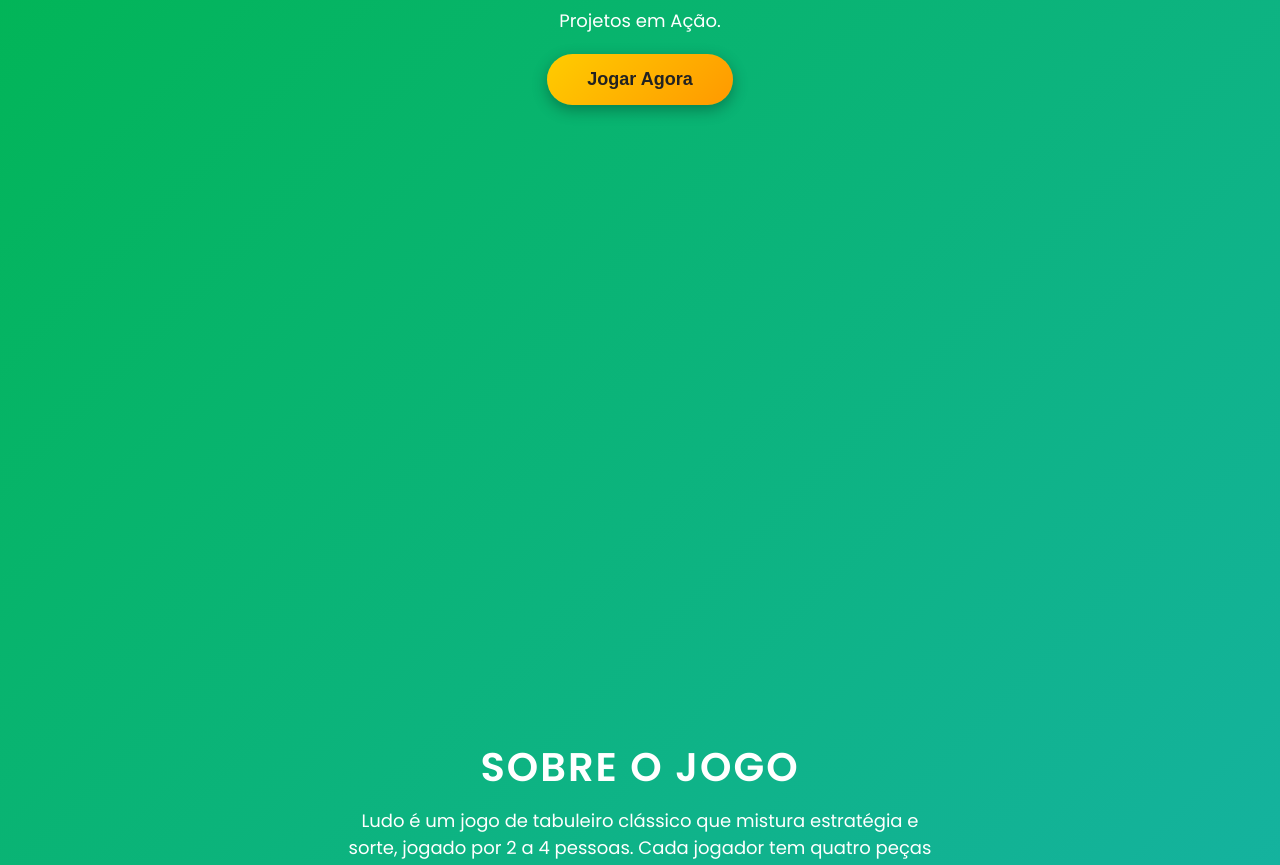
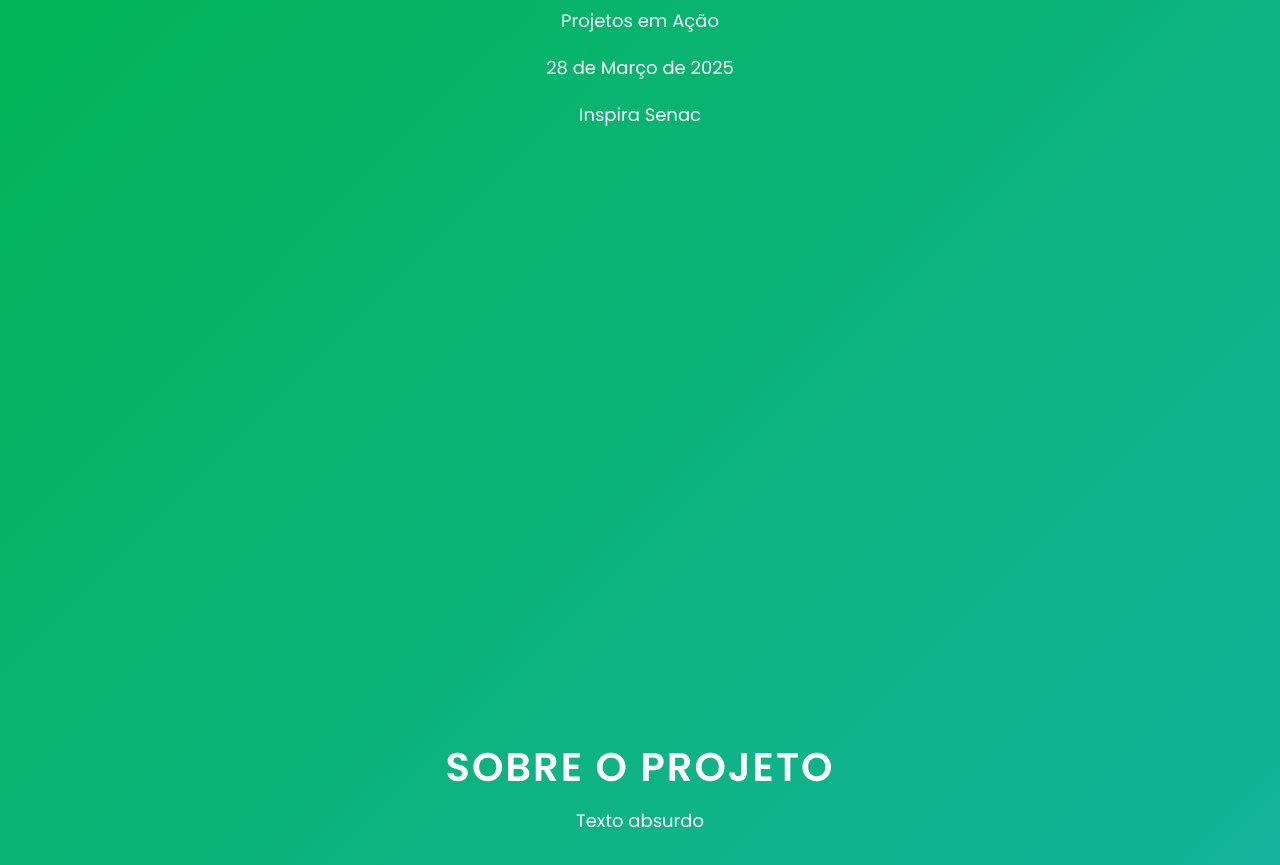
Before and after one commit to GustaAlves22/SiteTeste, a plain HTML site: page index.html in a window 1280 px wide. Shown: the part 243-1108 px from the top of the page. Drawn offline with Linux system fonts and the light colour scheme.

Commit message:
Update index.html

```diff
--- a/index.html
+++ b/index.html
@@ -13,7 +13,7 @@
             <ul>
                 <li><a href="#home">Início</a></li>
                 <li><a href="#about">Sobre</a></li>
-                <li><a href="#rules">Regras</a></li>
+                <li><a href="#rules">Sobre o Jogo</a></li>
                 <li><a href="#play">Jogar Agora</a></li>
                 <li><a href="#contact">Contato</a></li>
             </ul>
@@ -22,28 +22,37 @@
 
     <section id="home">
         <h2>Bem-vindo ao Game Expo</h2>
-        <p>Projetos em Ação.</p>
-        <button onclick="location.href='#play'">Jogar Agora</button>
+        <p>Projetos em Ação</p>
+        <div class="event-info">
+            <p class="event-date">28 de Março de 2025</p>
+            <p class="event-location">Inspira Senac</p>
+        </div>
     </section>
 
     <section id="about">
-        <h2>Sobre o Jogo</h2>
-        <p>Ludo é um jogo de tabuleiro clássico que mistura estratégia e sorte, jogado por 2 a 4 pessoas.
-           Cada jogador tem quatro peças que devem percorrer o tabuleiro, desde a sua base até a casa central, seguindo as jogadas determinadas pelos dados.
-           O objetivo é ser o primeiro a levar todas as suas peças até o centro, enquanto tenta bloquear ou impedir os adversários de avançarem.
-           Com regras simples e partidas rápidas, Ludo é uma ótima opção para momentos de diversão em grupo.</p>
+        <h2>Sobre o Projeto</h2>
+        <p>Texto absurdo</p>
     </section>
 
     <section id="rules">
         <h2>Regras do Jogo</h2>
         <p>Aqui estão as regras para jogar o Ludo:</p>
         <ul>
+            Ludo é um jogo de tabuleiro clássico que mistura estratégia e sorte, jogado por 2 a 4 pessoas.
+            Cada jogador tem quatro peças que devem percorrer o tabuleiro, desde a sua base até a casa central, seguindo as jogadas determinadas pelos dados.
+            O objetivo é ser o primeiro a levar todas as suas peças até o centro, enquanto tenta bloquear ou impedir os adversários de avançarem.
+            Com regras simples e partidas rápidas, Ludo é uma ótima opção para momentos de diversão em grupo.
+            <br>
+        </br>
+            <br>
+                </br>
             <li><strong>Objetivo do Jogo:</strong> O objetivo é levar todas as suas peças do ponto de partida até o centro do tabuleiro antes dos outros jogadores.</li>
             <li><strong>Movimento das Peças:</strong> Cada jogador deve jogar o dado para mover suas peças pelo tabuleiro. As peças devem seguir o caminho em sentido horário.</li>
             <li><strong>Capturar Peças:</strong> Quando você cai na casa de um oponente, você pode "comer" a peça dele, enviando-a de volta ao início.</li>
             <li><strong>Vencer o Jogo:</strong> O primeiro jogador a levar todas as suas peças até o centro do tabuleiro ganha o jogo.</li>
             <li><strong>Colocando as Peças em Jogo:</strong> Para colocar uma peça no tabuleiro (a partir da base), o jogador deve tirar um 6 no dado. Caso não tire um 6, o jogador passa a vez.</li>
             <li><strong>Casas Seguras: </strong> Algumas casas do tabuleiro são chamadas de "casas seguras". Estas casas são indicadas por um círculo ou outra marca e garantem que, se uma peça cair nela, ela não pode ser capturada por outro jogador.</li>
+
         </ul>
     </section>
 
```
